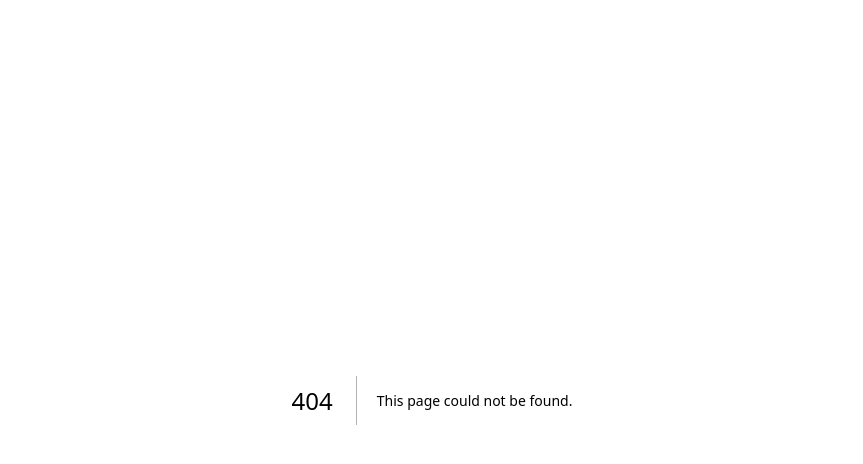
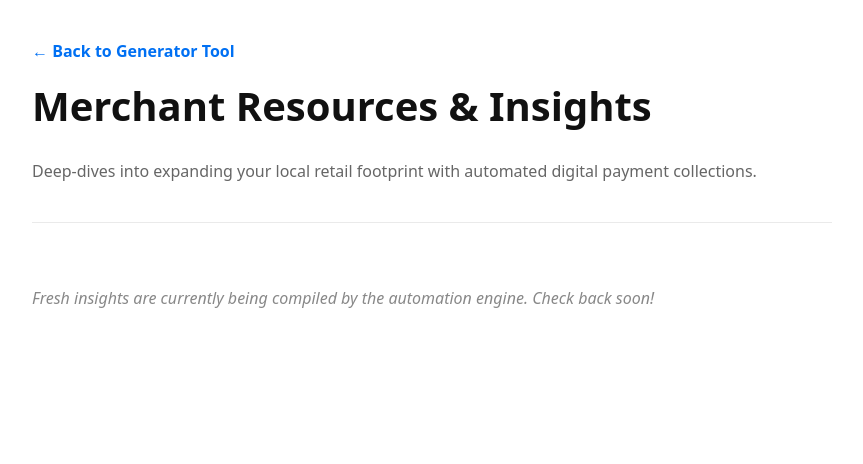
Before and after one commit to phanindraeswar-svg/bharathqr-seo-agent, a Next.js app: page /blog in a window 1280 px wide. Before the commit this address had no page. Shown: the top 464 px of the page, without its empty margins (208-1071 px from the left). Built offline with nearby package versions, Linux system fonts and the light colour scheme.

Commit message:
Create index.js

```diff
--- /dev/null
+++ b/pages/blog/index.js
@@ -0,0 +1,77 @@
+import fs from 'fs';
+import path from 'path';
+import Link from 'next/link';
+import matter from 'gray-matter';
+import Head from 'next/head';
+
+export default function BlogHub({ staticPosts }) {
+  return (
+    <div style={{ maxWidth: '800px', margin: '0 auto', padding: '2rem', fontFamily: 'system-ui, sans-serif' }}>
+      <Head>
+        <title>Latest Merchant Insights & Updates | BharatQR</title>
+        <meta name="description" content="Stay ahead with digital payment workflows, zero-fee UPI collection strategies, and business growth guides from the BharatQR merchant agent." />
+        <link rel="canonical" href="https://bharathqr.com/blog" />
+      </Head>
+
+      <header style={{ marginBottom: '3rem', borderBottom: '1px solid #eaeaea', paddingBottom: '1.5rem' }}>
+        <Link href="/" style={{ color: '#0070f3', textDecoration: 'none', fontWeight: 'bold' }}>← Back to Generator Tool</Link>
+        <h1 style={{ fontSize: '2.5rem', marginTop: '1rem', color: '#111' }}>Merchant Resources & Insights</h1>
+        <p style={{ color: '#666' }}>Deep-dives into expanding your local retail footprint with automated digital payment collections.</p>
+      </header>
+
+      <main style={{ display: 'grid', gap: '2rem' }}>
+        {staticPosts.length === 0 ? (
+          <p style={{ color: '#888', fontStyle: 'italic' }}>Fresh insights are currently being compiled by the automation engine. Check back soon!</p>
+        ) : (
+          staticPosts.map(({ slug, title, date, description }) => (
+            <article key={slug} style={{ padding: '1.5rem', borderRadius: '8px', border: '1px solid #eaeaea', transition: 'box-shadow 0.2s' }}>
+              <span style={{ fontSize: '0.85rem', color: '#999', display: 'block', marginBottom: '0.5rem' }}>{date}</span>
+              <h2 style={{ margin: '0 0 0.75rem 0', fontSize: '1.5rem' }}>
+                <Link href={`/blog/${slug}`} style={{ color: '#0070f3', textDecoration: 'none' }}>
+                  {title}
+                </Link>
+              </h2>
+              <p style={{ color: '#444', margin: '0 0 1rem 0', lineHeight: '1.5' }}>{description}</p>
+              <Link href={`/blog/${slug}`} style={{ fontSize: '0.9rem', fontWeight: '600', color: '#0070f3', textDecoration: 'none' }}>
+                Read Full Blueprint →
+              </Link>
+            </article>
+          ))
+        )}
+      </main>
+    </div>
+  );
+}
+
+export async function getStaticProps() {
+  const postsDirectory = path.join(process.cwd(), 'posts');
+
+  if (!fs.existsSync(postsDirectory)) {
+    return { props: { staticPosts: [] } };
+  }
+
+  const fileNames = fs.readdirSync(postsDirectory);
+  const filteredFiles = fileNames.filter(fileName => fileName.endsWith('.md'));
+
+  const staticPosts = filteredFiles.map(fileName => {
+    const slug = fileName.replace(/\.md$/, '');
+    const fullPath = path.join(postsDirectory, fileName);
+    const fileContents = fs.readFileSync(fullPath, 'utf8');
+    const { data } = matter(fileContents);
+
+    return {
+      slug,
+      title: data.title || 'Untitled Article',
+      date: data.date || '',
+      description: data.description || '',
+    };
+  });
+
+  const sortedPosts = staticPosts.sort((a, b) => new Date(b.date) - new Date(a.date));
+
+  return {
+    props: {
+      staticPosts: sortedPosts,
+    },
+  };
+}
```
